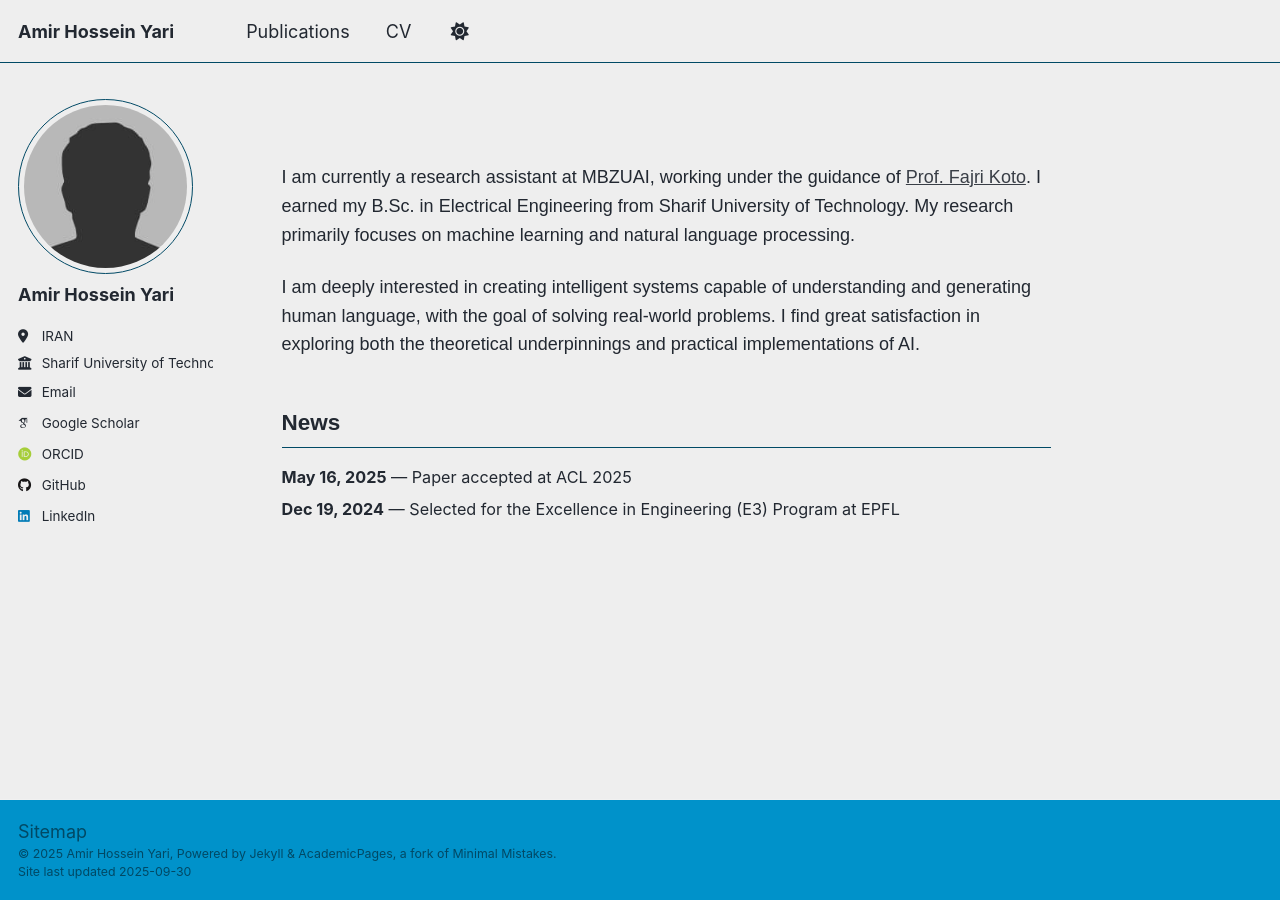
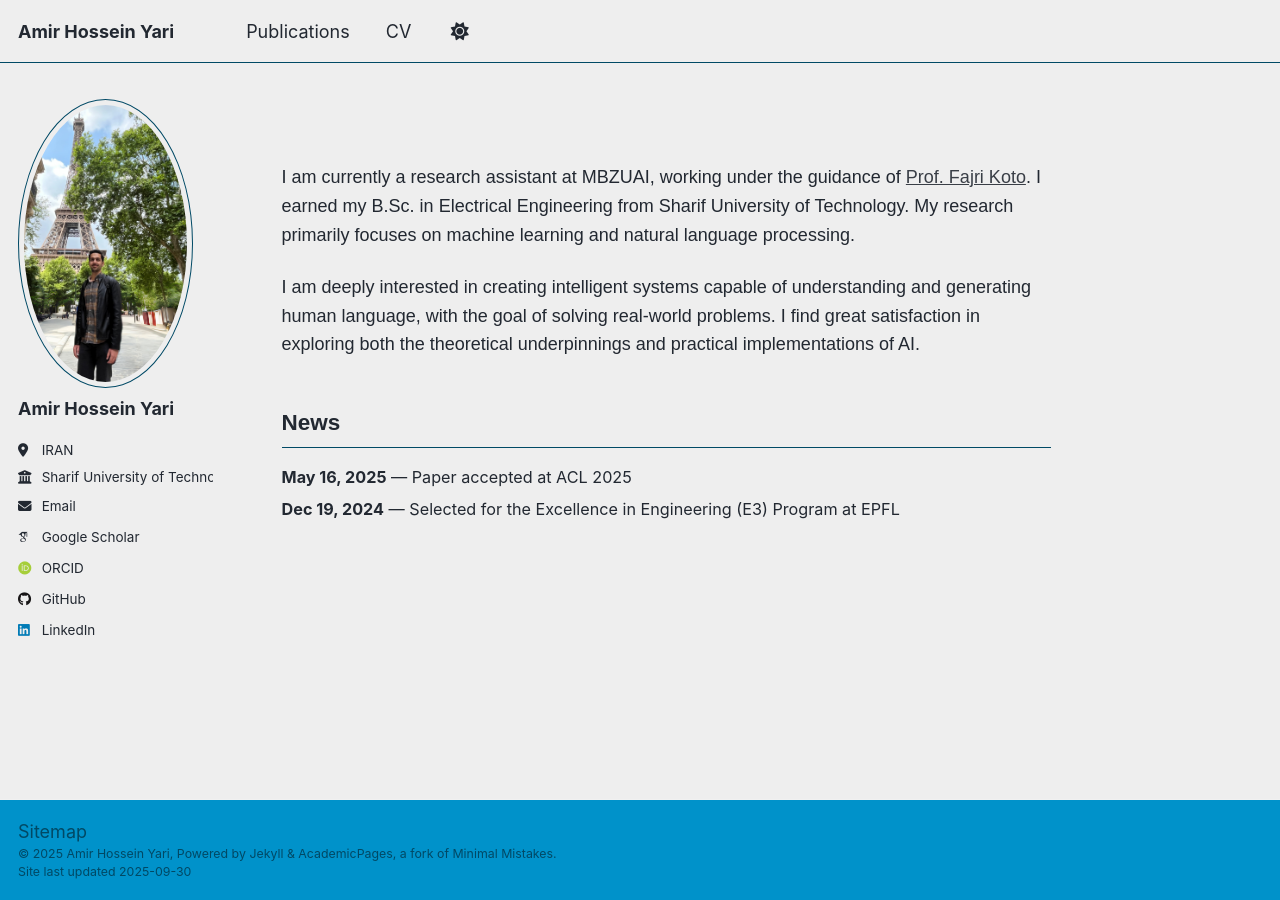
Before and after one commit to AmirHosseinYari2002/AmirHosseinYari2002.github.io, a Jekyll site: the page built from _pages/about.md, in a window 1280 px wide. Built offline with Jekyll 4.4.1, drawn with Linux system fonts in a browser that asks for light colours; some web fonts are replaced; a script that is not in the unit is left out.

Commit message:
Update profile photo

```diff
--- a/_config.yml
+++ b/_config.yml
@@ -23,7 +23,7 @@ repository               : "academicpages/academicpages.github.io"
 #               Additional customization can be done by editing /_includes/author-profile.html
 author:
   # Biographic information
-  avatar           : "bio-photo.jpg"
+  avatar           : "myPhoto.jpg"
   name             : "Amir Hossein Yari"
   pronouns         : # example: "she/her"
   bio              : ""
```
Also changed, not shown: images/myPhoto.jpg (added).
